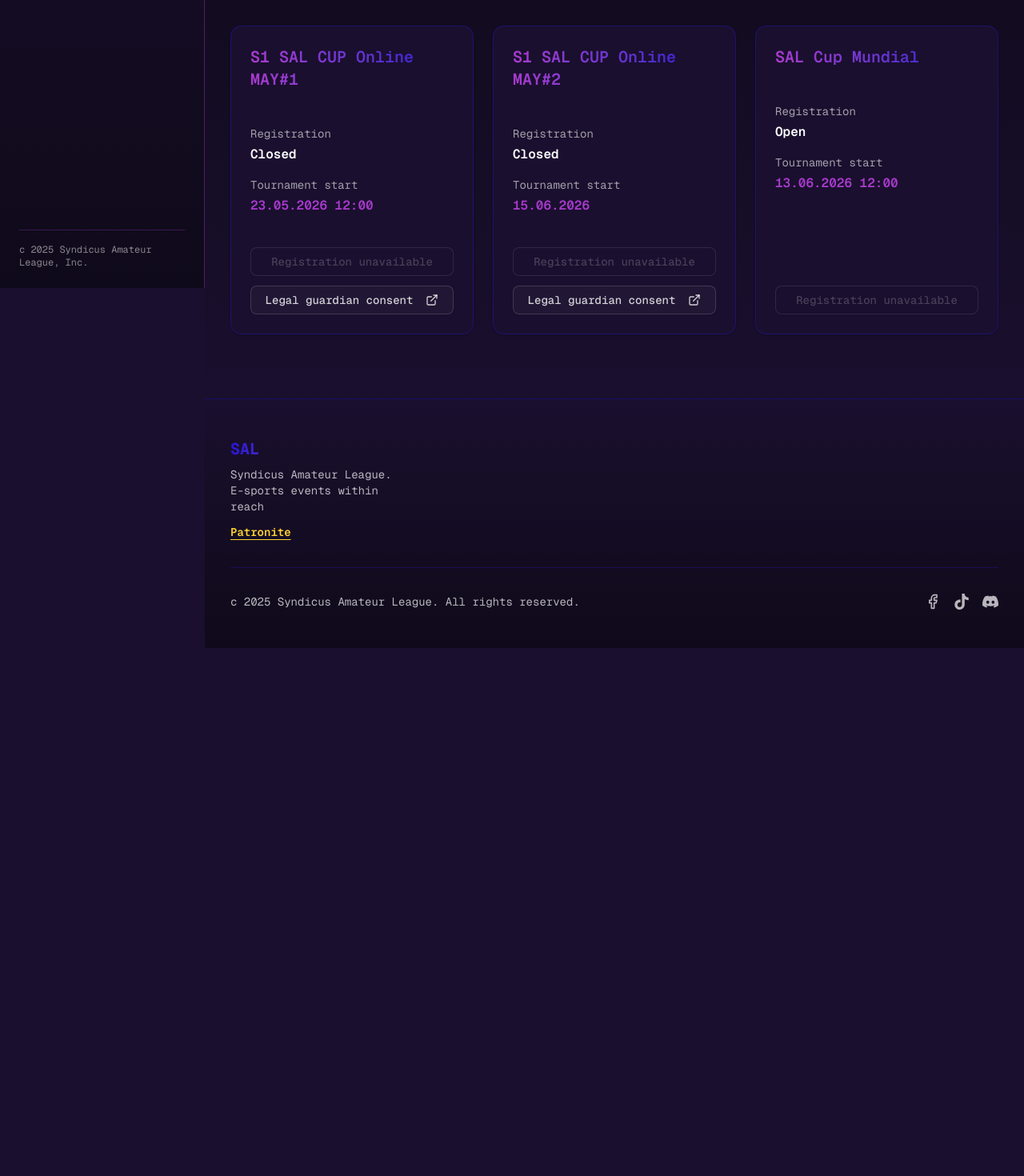
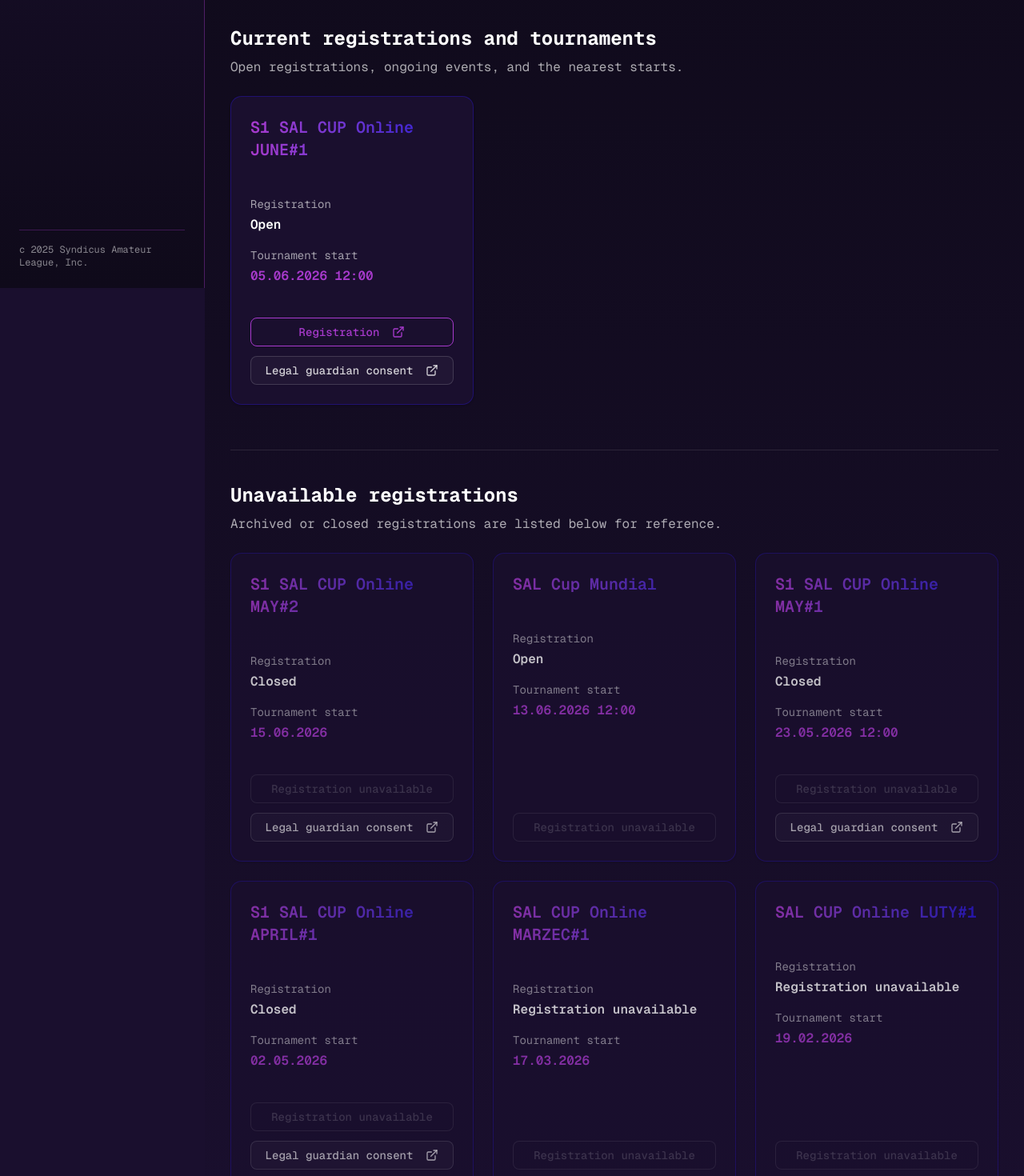
Before and after one commit to 4ntxk/syndicusamateurleague, a Next.js app: page /en/registration in a window 1280 px wide. Shown: the part 440-1910 px from the top of the page at 80% size. Before the commit the page ends 1250 px from the top, so only its background shows below. Built offline with nearby package versions, Linux system fonts and the light colour scheme; no server answers.

Commit message:
Update June registration and May playoffs

```diff
--- a/src/app/[locale]/registration/page.tsx
+++ b/src/app/[locale]/registration/page.tsx
@@ -13,6 +13,18 @@ import { getTranslations } from '../../../i18n/translations'
 import { getGuardianConsentUrl, isSeasonOneTournament } from '../../../lib/guardian-consent'
 import { getRegulationsUrl } from '../../../lib/regulations'
 
+const parseStartDate = (value: string) => {
+  const match = /^(\d{2})\.(\d{2})\.(\d{4})(?:\s+(\d{2}):(\d{2}))?/.exec(value)
+
+  if (!match) {
+    return null
+  }
+
+  const [, day, month, year, hours = '0', minutes = '0'] = match
+
+  return new Date(Number(year), Number(month) - 1, Number(day), Number(hours), Number(minutes)).getTime()
+}
+
 export default function RegistrationPage() {
   const [activeNav, setActiveNav] = useState('registration')
   const router = useRouter()
@@ -20,48 +32,20 @@ export default function RegistrationPage() {
   const t = getTranslations(locale)
   const regulationsUrl = getRegulationsUrl(locale)
   const guardianConsentUrl = getGuardianConsentUrl(locale)
-  const upcomingRegistrationIds = new Set([6, 7, 10])
-  const visibleTournaments = tournaments.filter(
-    (tournament) => upcomingRegistrationIds.has(tournament.id)
+  const visibleTournaments = tournaments.filter((tournament) => tournament.id !== 1)
+  const currentTournaments = visibleTournaments
+    .filter((tournament) => tournament.isRegistrationOpen)
+    .sort((first, second) => {
+      return (
+        (parseStartDate(first.startDate) ?? Number.MAX_SAFE_INTEGER) -
+        (parseStartDate(second.startDate) ?? Number.MAX_SAFE_INTEGER)
       )
+    })
+  const unavailableTournaments = visibleTournaments
+    .filter((tournament) => !tournament.isRegistrationOpen)
+    .sort((first, second) => (parseStartDate(second.startDate) ?? 0) - (parseStartDate(first.startDate) ?? 0))
 
-  return (
-    <div className="flex min-h-screen bg-background">
-      <Sidebar activeNav={activeNav} setActiveNav={setActiveNav} />
-
-      <main className="flex-1 flex flex-col">
-        <section className="w-full py-16 px-4 md:px-8 bg-gradient-to-r from-[#2815d3] to-[#a83acd]">
-          <div className="max-w-6xl mx-auto">
-            <h1 className="text-4xl md:text-5xl font-black text-white mb-4">
-              {t.registration.title}
-            </h1>
-            <p className="text-lg text-white/90">
-              {t.registration.subtitle}
-            </p>
-          </div>
-        </section>
-
-        <section className="w-full py-20 px-4 md:px-8 bg-gradient-to-b from-[#0f0a1a] to-[#1a0f2e] flex-1">
-          <div className="max-w-6xl mx-auto">
-            <div className="mb-12">
-              <h2 className="text-3xl font-bold text-foreground mb-2">
-                {t.registration.heading}
-              </h2>
-              <p className="text-foreground/70">
-                {t.registration.description}
-              </p>
-              <div className="mt-5">
-                <a href={regulationsUrl} target="_blank" rel="noopener noreferrer">
-                  <Button variant="outline" className="border-[#a83acd]/70 bg-white/5 text-[#d6adff] hover:bg-[#a83acd]/10 hover:text-white">
-                    {t.registration.regulationsCta}
-                    <ExternalLink className="ml-2 h-4 w-4" />
-                  </Button>
-                </a>
-              </div>
-            </div>
-
-            <div className="grid grid-cols-1 md:grid-cols-2 lg:grid-cols-3 gap-6">
-              {visibleTournaments.map((tournament) => (
+  const renderTournamentCard = (tournament: (typeof tournaments)[number]) => (
     <Card
       key={tournament.id}
       role="link"
@@ -73,32 +57,32 @@ export default function RegistrationPage() {
           router.push(`/${locale}/tournaments/${tournament.id}`)
         }
       }}
-                  className="bg-[#1a0f2e] border-[#2815d3]/40 hover:border-[#a83acd]/80 hover:shadow-lg hover:shadow-[#a83acd]/20 transition-all flex flex-col h-full cursor-pointer"
+      className="flex h-full cursor-pointer flex-col border-[#2815d3]/40 bg-[#1a0f2e] transition-all hover:border-[#a83acd]/80 hover:shadow-lg hover:shadow-[#a83acd]/20"
     >
       <CardHeader className="pb-3">
-                    <CardTitle className="text-xl bg-gradient-to-r from-[#a83acd] to-[#2815d3] bg-clip-text text-transparent">
+        <CardTitle className="bg-gradient-to-r from-[#a83acd] to-[#2815d3] bg-clip-text text-xl text-transparent">
           {tournament.title}
         </CardTitle>
       </CardHeader>
-                  <CardContent className="flex flex-col flex-1">
+      <CardContent className="flex flex-1 flex-col">
         <div className="mb-6 flex-1">
           <div className="mb-4">
-                        <p className="text-sm text-foreground/60 mb-1">{t.registration.registrationLabel}</p>
+            <p className="text-foreground/60 mb-1 text-sm">{t.registration.registrationLabel}</p>
             <p className="text-foreground font-semibold">
               {locale === 'en'
                 ? (tournament.registrationLabelEn ?? tournament.registrationLabel ?? tournament.registrationDate)
                 : (tournament.registrationLabel ?? tournament.registrationDate)}
             </p>
-                        {((locale === 'en' ? tournament.registrationNoticeEn : tournament.registrationNotice)
-                          ?? tournament.registrationNotice) ? (
+            {((locale === 'en' ? tournament.registrationNoticeEn : tournament.registrationNotice) ??
+            tournament.registrationNotice) ? (
               <p className="mt-2 text-sm font-medium text-amber-200">
-                            {(locale === 'en' ? tournament.registrationNoticeEn : tournament.registrationNotice)
-                              ?? tournament.registrationNotice}
+                {(locale === 'en' ? tournament.registrationNoticeEn : tournament.registrationNotice) ??
+                  tournament.registrationNotice}
               </p>
             ) : null}
           </div>
           <div className="mb-4">
-                        <p className="text-sm text-foreground/60 mb-1">{t.registration.startLabel}</p>
+            <p className="text-foreground/60 mb-1 text-sm">{t.registration.startLabel}</p>
             <p className="font-semibold text-[#a83acd]">{tournament.startDate}</p>
           </div>
         </div>
@@ -112,25 +96,20 @@ export default function RegistrationPage() {
               className="block w-full"
               onClick={(event) => event.stopPropagation()}
             >
-                          <Button variant="outline" className="w-full border-[#a83acd] text-[#a83acd] hover:bg-[#a83acd]/10 hover:text-whtie cursor-pointer">
+              <Button
+                variant="outline"
+                className="w-full cursor-pointer border-[#a83acd] text-[#a83acd] hover:bg-[#a83acd]/10 hover:text-white"
+              >
                 {t.registration.button}
-                            <ExternalLink className="ml-2 w-4 h-4" />
+                <ExternalLink className="ml-2 h-4 w-4" />
               </Button>
             </a>
           ) : tournament.isRegistrationOpen ? (
-                        <Button
-                          variant="outline"
-                          disabled
-                          className="w-full border-[#a83acd]/40 text-[#d6adff] cursor-not-allowed"
-                        >
+            <Button variant="outline" disabled className="w-full cursor-not-allowed border-[#a83acd]/40 text-[#d6adff]">
               {t.tournaments.statusOpen}
             </Button>
           ) : (
-                        <Button
-                          variant="outline"
-                          disabled
-                          className="w-full border-white/20 text-white/40 cursor-not-allowed"
-                        >
+            <Button variant="outline" disabled className="w-full cursor-not-allowed border-white/20 text-white/40">
               {t.registration.buttonUnavailable}
             </Button>
           )}
@@ -142,16 +121,68 @@ export default function RegistrationPage() {
               className="block w-full"
               onClick={(event) => event.stopPropagation()}
             >
-                          <Button variant="outline" className="w-full border-white/15 bg-white/[0.03] text-white/80 hover:bg-white/10 hover:text-white cursor-pointer">
+              <Button
+                variant="outline"
+                className="w-full cursor-pointer border-white/15 bg-white/[0.03] text-white/80 hover:bg-white/10 hover:text-white"
+              >
                 {t.registration.guardianConsentCta}
-                            <ExternalLink className="ml-2 w-4 h-4" />
+                <ExternalLink className="ml-2 h-4 w-4" />
               </Button>
             </a>
           ) : null}
         </div>
       </CardContent>
     </Card>
-              ))}
+  )
+
+  return (
+    <div className="bg-background flex min-h-screen">
+      <Sidebar activeNav={activeNav} setActiveNav={setActiveNav} />
+
+      <main className="flex flex-1 flex-col">
+        <section className="w-full bg-gradient-to-r from-[#2815d3] to-[#a83acd] px-4 py-16 md:px-8">
+          <div className="mx-auto max-w-6xl">
+            <h1 className="mb-4 text-4xl font-black text-white md:text-5xl">{t.registration.title}</h1>
+            <p className="text-lg text-white/90">{t.registration.subtitle}</p>
+          </div>
+        </section>
+
+        <section className="w-full flex-1 bg-gradient-to-b from-[#0f0a1a] to-[#1a0f2e] px-4 py-20 md:px-8">
+          <div className="mx-auto max-w-6xl">
+            <div className="mb-12">
+              <h2 className="text-foreground mb-2 text-3xl font-bold">{t.registration.heading}</h2>
+              <p className="text-foreground/70">{t.registration.description}</p>
+              <div className="mt-5">
+                <a href={regulationsUrl} target="_blank" rel="noopener noreferrer">
+                  <Button
+                    variant="outline"
+                    className="border-[#a83acd]/70 bg-white/5 text-[#d6adff] hover:bg-[#a83acd]/10 hover:text-white"
+                  >
+                    {t.registration.regulationsCta}
+                    <ExternalLink className="ml-2 h-4 w-4" />
+                  </Button>
+                </a>
+              </div>
+            </div>
+
+            <div className="mb-14">
+              <div className="mb-6">
+                <h3 className="text-foreground text-2xl font-bold">{t.registration.currentTitle}</h3>
+                <p className="text-foreground/65 mt-2">{t.registration.currentDescription}</p>
+              </div>
+              <div className="grid grid-cols-1 gap-6 md:grid-cols-2 lg:grid-cols-3">
+                {currentTournaments.map(renderTournamentCard)}
+              </div>
+            </div>
+
+            <div>
+              <div className="mb-6 border-t border-white/10 pt-10">
+                <h3 className="text-foreground text-2xl font-bold">{t.registration.unavailableTitle}</h3>
+                <p className="text-foreground/65 mt-2">{t.registration.unavailableDescription}</p>
+              </div>
+              <div className="grid grid-cols-1 gap-6 opacity-75 md:grid-cols-2 lg:grid-cols-3">
+                {unavailableTournaments.map(renderTournamentCard)}
+              </div>
             </div>
           </div>
         </section>
--- a/src/app/[locale]/tournaments/[id]/page.tsx
+++ b/src/app/[locale]/tournaments/[id]/page.tsx
@@ -597,6 +597,41 @@ export default function TournamentDetailPage() {
             new Date(2026, 5, 6, 23, 59, 59, 999),
           ],
         }
+      : isMay2
+        ? {
+            winnersQuarterfinals: [
+              new Date(2026, 5, 29),
+              new Date(2026, 5, 29, 23, 59, 59, 999),
+            ],
+            winnersSemifinals: [
+              new Date(2026, 5, 29),
+              new Date(2026, 5, 29, 23, 59, 59, 999),
+            ],
+            winnersFinal: [
+              new Date(2026, 6, 2),
+              new Date(2026, 6, 2, 23, 59, 59, 999),
+            ],
+            losersRound1: [
+              new Date(2026, 5, 29),
+              new Date(2026, 5, 29, 23, 59, 59, 999),
+            ],
+            losersRound2: [
+              new Date(2026, 6, 1),
+              new Date(2026, 6, 1, 23, 59, 59, 999),
+            ],
+            losersRound3: [
+              new Date(2026, 6, 2),
+              new Date(2026, 6, 2, 23, 59, 59, 999),
+            ],
+            losersFinal: [
+              new Date(2026, 6, 4),
+              new Date(2026, 6, 4, 23, 59, 59, 999),
+            ],
+            grandFinal: [
+              new Date(2026, 6, 4),
+              new Date(2026, 6, 4, 23, 59, 59, 999),
+            ],
+          }
       : {
           winnersQuarterfinals: [
             new Date(2026, 2, 1),
@@ -654,7 +689,9 @@ export default function TournamentDetailPage() {
       return title;
     }
     if (isMay2) {
-      return `${title} (TBD)`;
+      return locale === "en"
+        ? `${title} (until ${formatDeadlineDate(range[1])} 24:00)`
+        : `${title} (do ${formatDeadlineDate(range[1])} 24:00)`;
     }
     return `${title} (${formatDeadlineDate(range[0])}-${formatDeadlineDate(range[1])})`;
   };
@@ -688,14 +725,16 @@ export default function TournamentDetailPage() {
       : isMay2
         ? locale === "en"
           ? [
-              "Winners bracket semifinals: TBD",
-              "Winners final + losers bracket: TBD",
-              "Losers final + grand final: TBD",
+              "Until 29.06 24:00: Winners bracket semifinals + Losers Round 1",
+              "Until 01.07 24:00: Losers Round 2",
+              "Until 02.07 24:00: Winners Final + Losers Round 3",
+              "Until 04.07 24:00: Losers Final + Grand Final",
             ]
           : [
-              "Półfinały drabinki wygranych: TBD",
-              "Finał drabinki wygranych + drabinka przegranych: TBD",
-              "Finał drabinki przegranych + wielki finał: TBD",
+              "Do 29.06 24:00: Półfinały drabinki wygranych + Runda 1 drabinki przegranych",
+              "Do 01.07 24:00: Runda 2 drabinki przegranych",
+              "Do 02.07 24:00: Finał drabinki wygranych + Runda 3 drabinki przegranych",
+              "Do 04.07 24:00: Finał drabinki przegranych + Wielki finał",
             ]
         : t.tournamentDetail.playoffsBracket.deadlinesLines;
 
--- a/src/components/hero.tsx
+++ b/src/components/hero.tsx
@@ -30,11 +30,17 @@ export default function Hero() {
   const fallbackFeaturedTournament = activeTournament
     ?? promotedTournament
     ?? tournaments.find((tournament) => tournament.id !== 1 && tournament.statusLabelEn !== 'Completed')
-  const featuredTournaments = openRegistrationTournaments.length > 0
-    ? openRegistrationTournaments
-    : fallbackFeaturedTournament
-      ? [fallbackFeaturedTournament]
-      : []
+  const featuredTournaments = [
+    ...openRegistrationTournaments,
+    ...(activeTournament ? [activeTournament] : []),
+  ].filter(
+    (tournament, index, items) =>
+      items.findIndex((item) => item.id === tournament.id) === index,
+  )
+
+  if (featuredTournaments.length === 0 && fallbackFeaturedTournament) {
+    featuredTournaments.push(fallbackFeaturedTournament)
+  }
 
   const getFeaturedTournamentBadge = (tournament: (typeof tournaments)[number]) => {
     if (tournament.isRegistrationOpen) {
--- a/src/data/season-rankings.ts
+++ b/src/data/season-rankings.ts
@@ -28,14 +28,13 @@ export type SeasonRankingConfig = {
 
 export const seasonOne: SeasonRankingConfig = {
   seasonName: 'Season 1',
-  totalEvents: 5,
+  totalEvents: 4,
   finalsCutoff: 8,
   events: [
     { id: 's1-e1', title: 'S1 SAL CUP Online APRIL#1', month: 'April', status: 'completed' },
     { id: 's1-e2', title: 'S1 SAL CUP Online MAY#1', month: 'May', status: 'completed' },
     { id: 's1-e3', title: 'S1 SAL CUP Online MAY#2', month: 'May', status: 'live' },
     { id: 's1-e4', title: 'S1 SAL CUP Online JUNE#1', month: 'June', status: 'upcoming' },
-    { id: 's1-e5', title: 'S1 SAL CUP Online JUNE#2', month: 'June', status: 'upcoming' },
   ],
   pointsTable: [
     { place: '1st', points: 100 },
--- a/src/i18n/translations.ts
+++ b/src/i18n/translations.ts
@@ -92,6 +92,10 @@ const translations = {
       startLabel: 'Start turnieju',
       button: 'Rejestracja',
       buttonUnavailable: 'Rejestracja niedostępna',
+      currentTitle: 'Aktualne zapisy i turnieje',
+      currentDescription: 'Turnieje z otwartą rejestracją, trwające wydarzenia oraz najbliższe starty.',
+      unavailableTitle: 'Niedostępne zapisy',
+      unavailableDescription: 'Archiwalne lub zamknięte rejestracje są dostępne niżej tylko informacyjnie.',
     },
     tournaments: {
       title: 'Turnieje 2026',
@@ -343,6 +347,10 @@ const translations = {
       startLabel: 'Tournament start',
       button: 'Registration',
       buttonUnavailable: 'Registration unavailable',
+      currentTitle: 'Current registrations and tournaments',
+      currentDescription: 'Open registrations, ongoing events, and the nearest starts.',
+      unavailableTitle: 'Unavailable registrations',
+      unavailableDescription: 'Archived or closed registrations are listed below for reference.',
     },
     tournaments: {
       title: 'Tournaments 2026',
```
Also changed, not shown: src/data/tournaments.json. Lines whose indentation alone changed are shown as unchanged.
